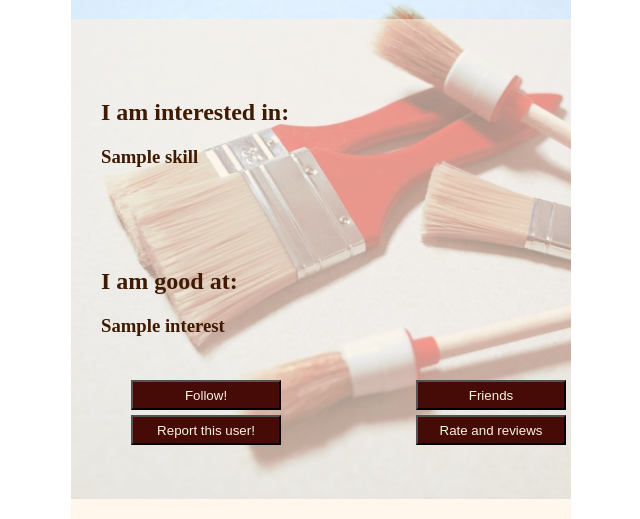
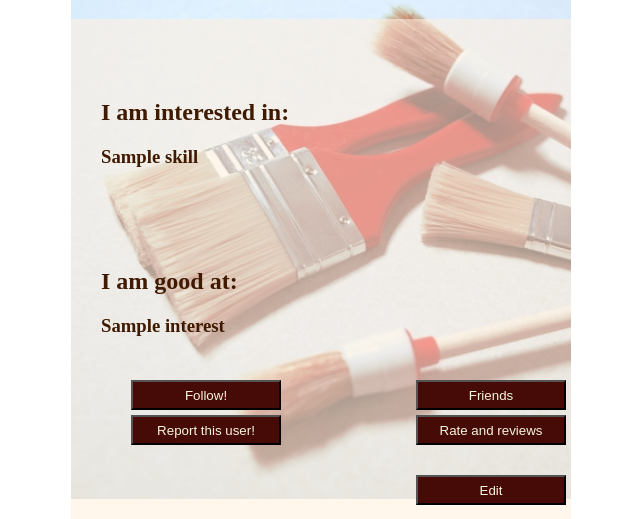
Before and after one commit to sahar-avsh/Zahra-Atrvash, a Django app: page /profiles/00000000-0000-0000-0000-000000000001/look/ in a window 1280 px wide. Shown: the part 1019-1538 px from the top of the page, without its empty margins (137-777 px from the left). Run offline with Django 3.2, Linux system fonts and the light colour scheme; a user stored in the database is signed in; tables that the repository leaves empty hold one stand-in row (values such as "Sample post"); grey boxes marked "Sample" are stand-in pictures; some libraries are stand-ins or nearby versions.

Commit message:
Added profile edit functionality

```diff
--- a/dj_bootcamp/urls.py
+++ b/dj_bootcamp/urls.py
@@ -28,6 +28,7 @@ from profiles.views import (
     profile_outlook_view,
     profile_notifications_view,
     profile_friends_view,
+    profile_edit_view,
     send_follow_request,
     accept_follow_request,
     decline_follow_request,
@@ -46,11 +47,9 @@ urlpatterns = [
     path('decline_follow_request/<int:follow_request_id>/', decline_follow_request, name='decline_follow_request'),
     path('unfollow/<str:profileID>/', unfollow, name='unfollow'),
     path('notifications/', profile_notifications_view, name='notifications'),
-    path('friends/', profile_friends_view, name='friends'),
+    path('friends/<str:pk>/', profile_friends_view, name='friends'),
     path('profiles/<str:pk>/look/', profile_outlook_view, name='profile_look'),
-    # path('profiles/600cf81f-bf63-404a-9231-618e4f7d952f/', views.profile_detail_view),
-    # path('profiles/<str:pk>/', profile_detail_view),
-    # path('profiles/<str:pk>/look/', profile_outlook_view),
+    path('profiles/edit/', profile_edit_view, name='edit_view'),
     # path('api/profiles/<str:pk>/', profile_api_detail_view),
     path('admin/', admin.site.urls),
     path('offers/<str:pk>/look/', offer_outlook_view, name='offer_look'),
--- a/profiles/static/profiles/edit.css
+++ b/profiles/static/profiles/edit.css
@@ -275,3 +275,7 @@ a:hover {
   background-color: rgb(190, 190, 190);
   transition-duration: 0.5s;
 }
+
+.button-link {
+  color: beige;
+}
--- a/profiles/views.py
+++ b/profiles/views.py
@@ -1,6 +1,8 @@
 from django.core.exceptions import ValidationError
 from django.http.response import HttpResponse, JsonResponse, Http404, HttpResponseRedirect
-from django.shortcuts import render, redirect
+from django.shortcuts import get_object_or_404, render, redirect
+from django.contrib.auth.decorators import login_required
+from django.urls import reverse
 
 from .forms import ProfileModelForm
 from .models import Profile, ProfileFollowRequest
@@ -27,18 +29,39 @@ def home_view(request, *args, **kwargs):
         # print('post_data', post_data)
   return render(request, 'forms.html', {}) """
 
-def profile_edit_view(request, pk, *args, **kwargs):
-  form = ProfileModelForm(request.POST or None)
+""" def profile_edit_view(request, *args, **kwargs):
+  form = ProfileModelForm(request.POST if request.POST else None,
+   instance=Profile.objects.get(pk=request.user.profile.id))
+
+  if request.method == 'POST':
+    # form = ProfileModelForm(request.POST, request.FILES or None)
+    if form != None:
   # if request.method == 'POST':
     # form = ProfileModelForm(request.POST, instance=request.user)
-  if form.is_valid():
-    # obj = form.save(commit=False)
-    # obj.save()
-    data = form.cleaned_data
-    # Profile.objects.create(**data)
-    form = ProfileModelForm()
-    # return HttpResponseRedirect("/success") --> To let user know profile is successfully created
-    # return redirect("/success")
+      if form.is_valid():
+        form.save()
+        # data = form.cleaned_data
+        # for key, value in data.items():
+        #   if not value:
+        #     continue
+        #   else:
+        #     form.instance.key = value
+        # form.instance.save()
+      # obj = form.save(commit=False)
+        return HttpResponseRedirect(reverse('profile_look', kwargs={'pk': form.instance.id}))
+        # return redirect('profile_look', pk=request.user.profile.id)
+  return render(request, "profiles/forms.html", {'form': form}) """
+
+def profile_edit_view(request, *args, **kwargs):
+  profile = get_object_or_404(Profile, pk=request.user.profile.id)
+  if request.method == 'POST':
+    form = ProfileModelForm(request.POST, instance=profile)
+    if form.is_valid():
+      profile = form.save()
+      return redirect('profile_look', pk=profile.id)
+    print(form.errors)
+  else:
+    form = ProfileModelForm(instance=profile)
   return render(request, "profiles/forms.html", {'form': form})
 
 def profile_outlook_view(request, pk, *args, **kwargs):
--- a/templates/account/login.html
+++ b/templates/account/login.html
@@ -33,6 +33,9 @@ Login - {{block.super}}
    <div class="buttons">
      <button class="login-button" type="submit">Login!</button>
     </div>
+    <button class="login-button" type="button">
+      <a class="button-link" href="{% url 'account_reset_password' %}">Forgot password!</a>
+    </button>
   </div>
 </div>
 
--- a/templates/base.html
+++ b/templates/base.html
@@ -18,7 +18,7 @@
     <div class="topnav" id="myTopnav">
       <a href="{%url 'home_page' %}">Home</a>
       <a href="{%url 'offer_create' %}">Create an offer</a>
-      <a href="{%url 'friends' %}">Friends</a>
+      <a href="{%url 'friends' pk=request.user.profile.id %}">Friends</a>
       <a href="#about">Activities</a>
       <a href="#about">Rate & Reviews</a>
       <a href="{%url 'notifications' %}">Notifications</a>
--- a/templates/profiles/forms.html
+++ b/templates/profiles/forms.html
@@ -35,7 +35,7 @@
     </div>
 
     <div class="third-column">
-      <button class="save-button" type="submit">Save</button>
+      <input class="save-button" type="submit" value="Save"/>
       <div class="birthday-general">
         <h4 class="birthday-title">Date of Birth:</h4>
         {% render_field form.birthday class+="birthday-box" %}
@@ -44,6 +44,10 @@
         <h4 class="description-title">Add a description:</h4>
         {% render_field form.description class+="description-box" %}
       </div>
+      <div class="description-general">
+        <h4 class="description-title">Add location:</h4>
+        {% render_field form.loc_long class+="description-box" %} {% render_field form.loc_ltd class+="description-box" %}
+      </div>
     </div>
   </div>
   </form>
--- a/templates/profiles/outlook.html
+++ b/templates/profiles/outlook.html
@@ -95,8 +95,15 @@
                 <button class="save-button1" type="button">Report this user!</button>
               </div>
               <div class="second-button-column">
-                <button class="save-button" type="button">Friends</button><br />
-                <button class="save-button1" type="button">Rate and reviews</button>
+                <button class="save-button" type="button">
+                  <a class="button-link" href="{% url 'friends' pk=object.id %}">Friends</a>
+                </button><br />
+                <button class="save-button1" type="button">Rate and reviews</button><br />
+                {% if object.id == user.id %}
+                  <button class="save-button" type="button">
+                    <a class="button-link" href="{% url 'edit_view' %}">Edit</a>
+                  </button>
+                {% endif %}
               </div>
             </div>
         </div>
```
Also changed, not shown: dj_bootcamp/settings.py (+8 -0 lines), profiles/forms.py (+6 -3 lines).
